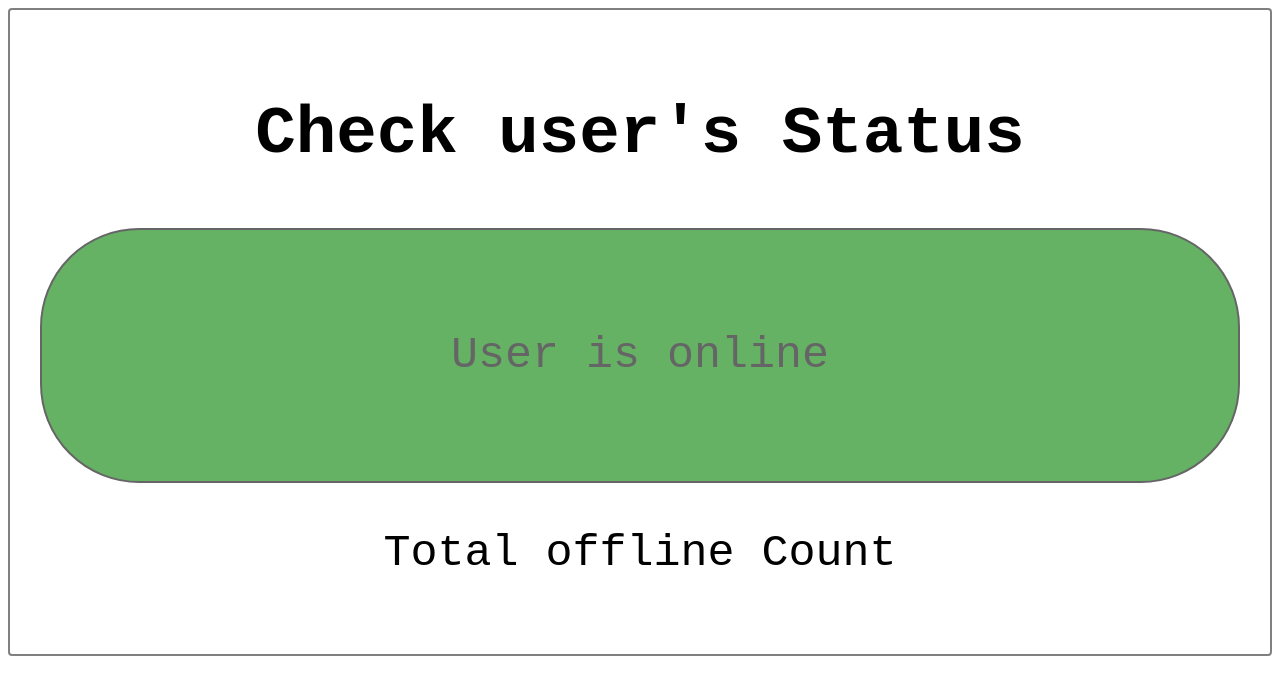
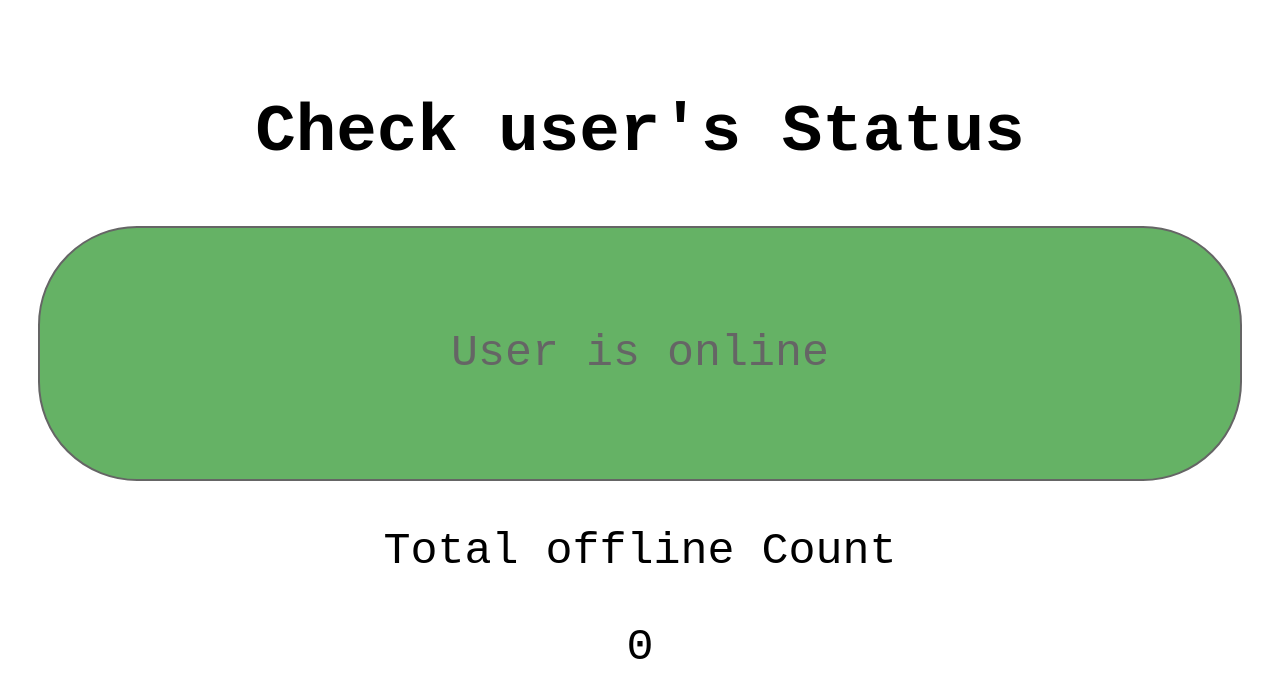
Before and after one commit to LouhanParitosh/check-online-status, a plain HTML site: page index.html in a window 1280 px wide. Drawn offline with Linux system fonts and the light colour scheme.

Commit message:
redo border

```diff
--- a/my-app.js
+++ b/my-app.js
@@ -21,9 +21,10 @@ function networkStatusManipulator(status) {
         statusElement.classList.add(availableStatus.offline);
         localStorage['offlineCount'] = parseInt(localStorage['offlineCount']) + parseInt(1);
         status = availableStatus.offline;
-        offLineCountElement.innerText = localStorage['offlineCount'];
+
     }
     statusElement.innerText = `User is ${status}`;
+    offLineCountElement.innerText = localStorage['offlineCount'];
   }
 
   window.addEventListener("load", () => {
--- a/style.css
+++ b/style.css
@@ -14,8 +14,6 @@ body {
   font-size: 45px;
   font-weight: 500;
   height: 100%;
-  border: 2px solid grey;
-  border-radius: 4px;
 
 }
 
```
